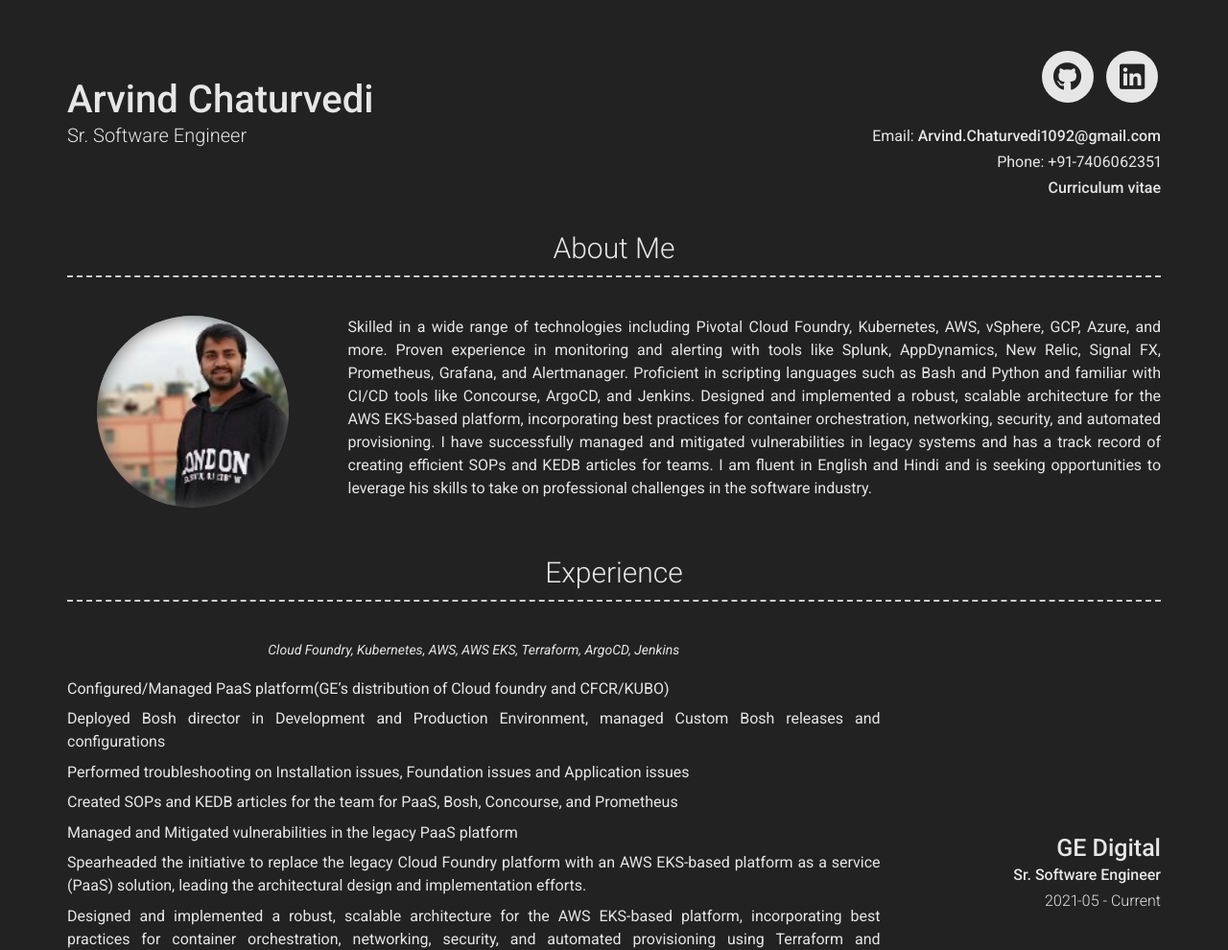
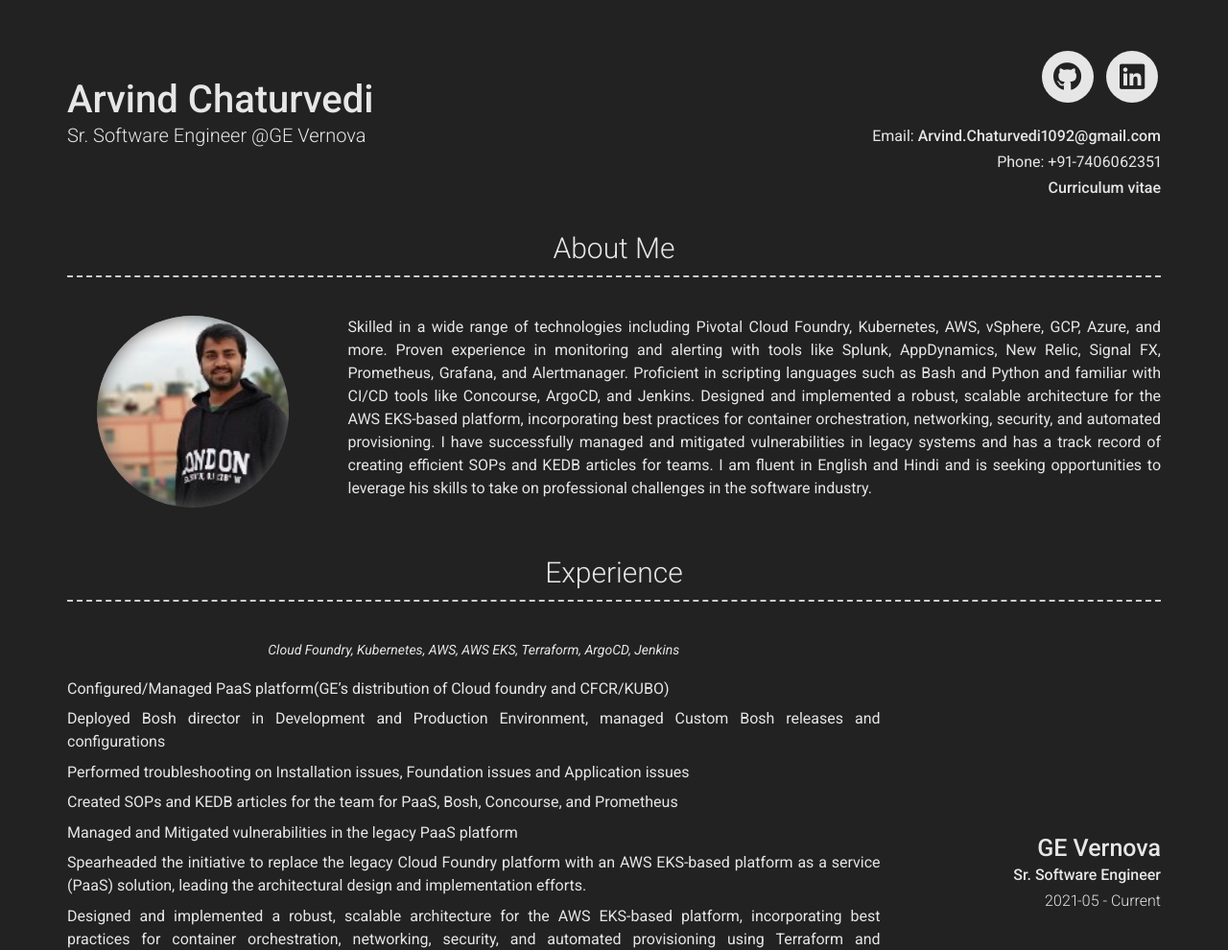
Before and after one commit to ArvindChaturvedi/Arvind-CV, a Jekyll site: the page built from index.md, in a window 1280 px wide and 1400 px high. Shown: the top 990 px of the window at 96% size. Built offline with Jekyll 4.4.1, drawn with Linux system fonts in a browser that asks for light colours; nearby versions of some CDN libraries.

Commit message:
updating config file

```diff
--- a/_config.yml
+++ b/_config.yml
@@ -7,7 +7,7 @@
 
 # Personal info
 name: Arvind Chaturvedi
-title: Sr. Software Engineer
+title: Sr. Software Engineer @GE Vernova
 email: Arvind.Chaturvedi1092@gmail.com
 # email_title: Email (Email title override)
 phone: +91-7406062351
@@ -34,7 +34,7 @@
     layout: list
     content:
       - layout: right
-        title: GE Digital
+        title: GE Vernova
         sub_title: Sr. Software Engineer
         caption: 2021-05 - Current
         quote: >
```
